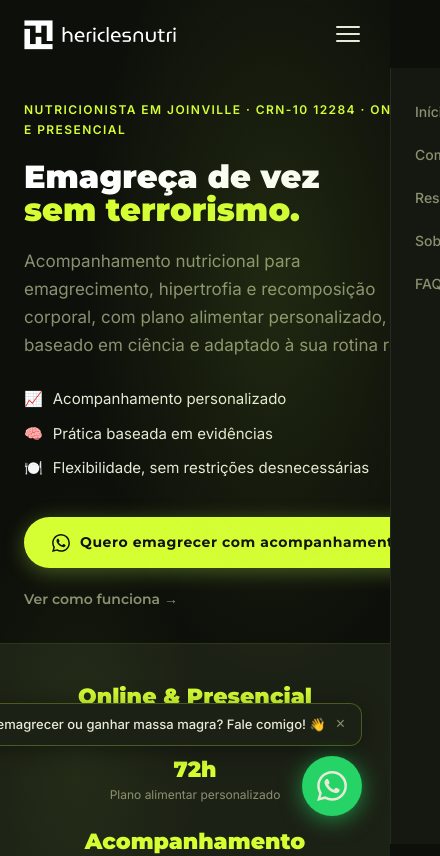
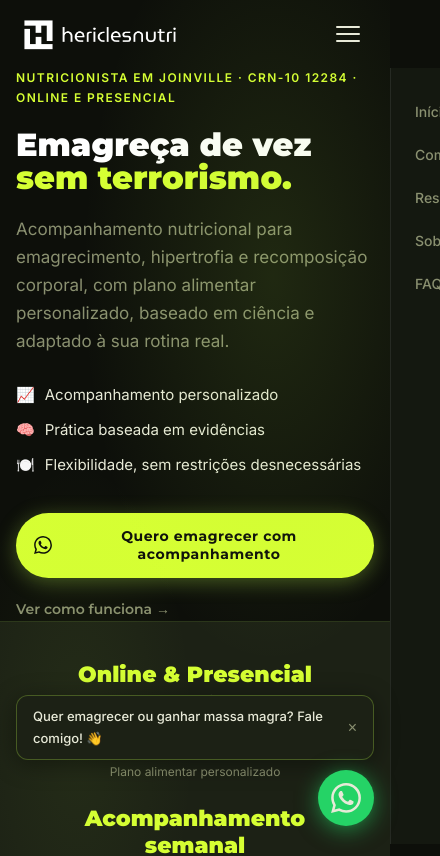
Before and after one commit to hericlesferreira/hericlesnutricionista-site, a React (Vite) app: page / in a window 390 px wide. Shown: the top 856 px of the page, 440 px wide, since content can reach past the window. Built offline with nearby package versions, Linux system fonts and the light colour scheme.

Commit message:
Corrige overflow dos botoes no mobile

```diff
--- a/src/App.css
+++ b/src/App.css
@@ -74,6 +74,7 @@ ul { list-style: none; }
 .wa-btn {
   display: inline-flex;
   align-items: center;
+  justify-content: center;
   gap: 10px;
   font-family: 'Montserrat', sans-serif;
   font-weight: 700;
@@ -85,6 +86,7 @@ ul { list-style: none; }
   transition: all .2s ease;
   white-space: nowrap;
 }
+.wa-btn svg { flex-shrink: 0; }
 .wa-btn--primary {
   background: var(--accent);
   color: var(--dark);
@@ -617,8 +619,33 @@ ul { list-style: none; }
   .hamburger { display: flex; }
 
   .hero__inner { grid-template-columns: 1fr; gap: 32px; min-height: unset; padding-top: 32px; padding-bottom: 32px; }
+  .hero__title { overflow-wrap: anywhere; }
   .hero__img-wrap { display: none; }
-  .hero__ctas { flex-direction: column; align-items: flex-start; }
+  .hero__ctas { flex-direction: column; align-items: stretch; }
+  .hero__ctas .wa-btn,
+  .cta-big {
+    width: 100%;
+    max-width: 100%;
+    white-space: normal;
+    text-align: center;
+    line-height: 1.3;
+  }
+
+  .wa-float {
+    left: 16px;
+    right: 16px;
+    bottom: 18px;
+    align-items: flex-end;
+  }
+  .wa-float__bubble {
+    max-width: 100%;
+    white-space: normal;
+    overflow-wrap: anywhere;
+  }
+  .wa-float__btn {
+    width: 56px;
+    height: 56px;
+  }
 
   .hero__stats-inner { gap: 0; }
   .stat { padding: 12px 20px; }
@@ -637,7 +664,9 @@ ul { list-style: none; }
 }
 
 @media (max-width: 480px) {
+  .container { padding: 0 16px; }
   .benefits-grid { grid-template-columns: 1fr; }
   .transf-grid { grid-template-columns: 1fr; }
   .hero__title { font-size: 32px; }
+  .wa-btn { padding: 14px 18px; }
 }
```
